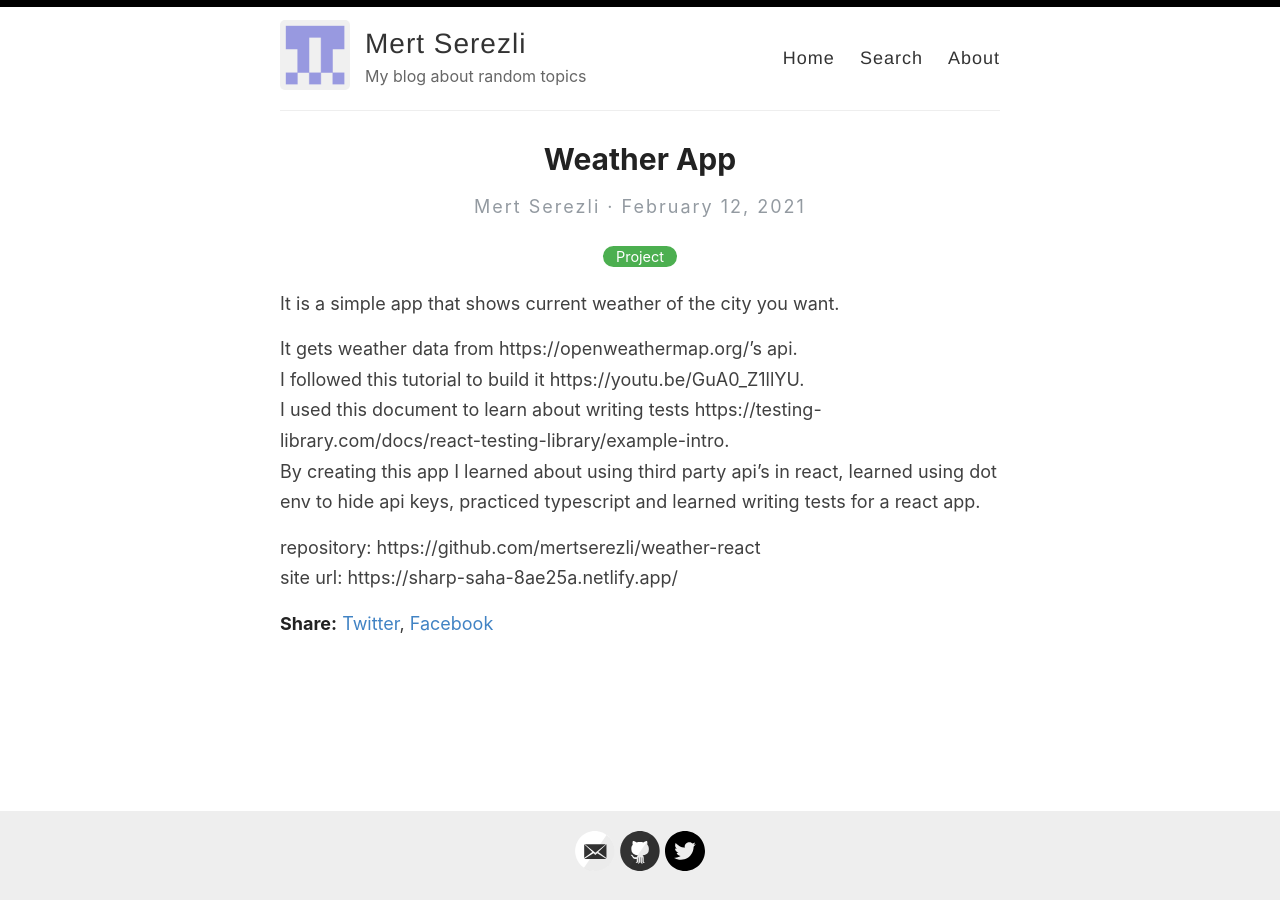
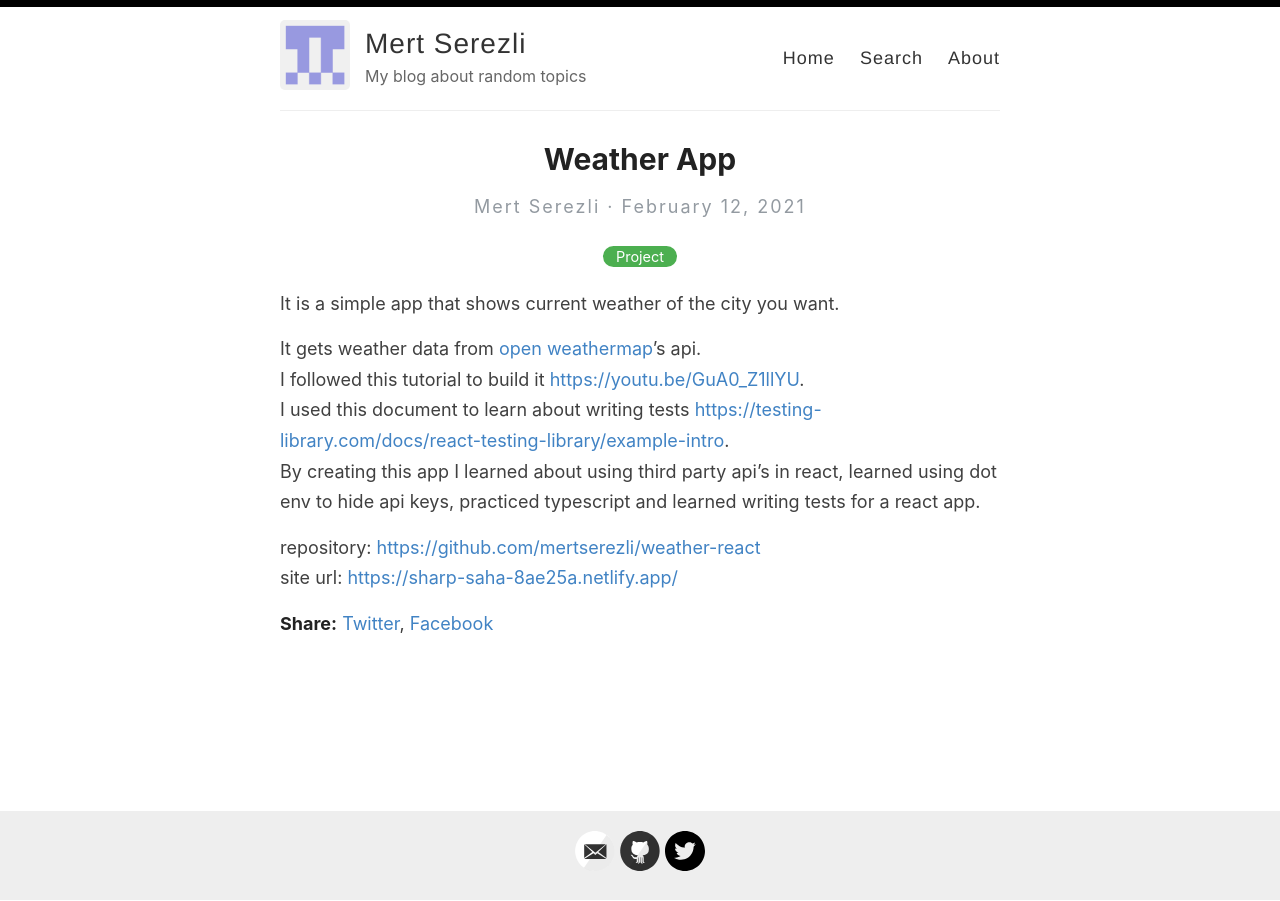
Before and after one commit to mertserezli/mertserezli.github.io, a Jekyll site: the page built from _posts/2021-02-12-Weather-App.md, in a window 1280 px wide. Built offline with Jekyll 4.4.1, drawn with Linux system fonts in a browser that asks for light colours.

```diff
--- a/_posts/2021-02-12-Weather-App.md
+++ b/_posts/2021-02-12-Weather-App.md
@@ -5,10 +5,10 @@ categories: [Project]
 ---
 It is a simple app that shows current weather of the city you want.
 
-It gets weather data from  https://openweathermap.org/'s api.
-I followed this tutorial to build it https://youtu.be/GuA0_Z1llYU.
-I used this document to learn about writing tests https://testing-library.com/docs/react-testing-library/example-intro.
+It gets weather data from [open weathermap](https://openweathermap.org/)'s api.
+I followed this tutorial to build it [https://youtu.be/GuA0_Z1llYU](https://youtu.be/GuA0_Z1llYU).
+I used this document to learn about writing tests [https://testing-library.com/docs/react-testing-library/example-intro](https://testing-library.com/docs/react-testing-library/example-intro).
 By creating this app I learned about using third party api's in react, learned using dot env to hide api keys, practiced typescript and learned writing tests for a react app.
 
-repository: https://github.com/mertserezli/weather-react
-site url: https://sharp-saha-8ae25a.netlify.app/
+repository: [https://github.com/mertserezli/weather-react](https://github.com/mertserezli/weather-react)
+site url: [https://sharp-saha-8ae25a.netlify.app/](https://sharp-saha-8ae25a.netlify.app/)
```
Also changed, not shown: _posts/2021-01-27-Short-Term-Memo.md (+2 -2 lines), _posts/2021-02-02-Day-Planner.md (+2 -2 lines).
